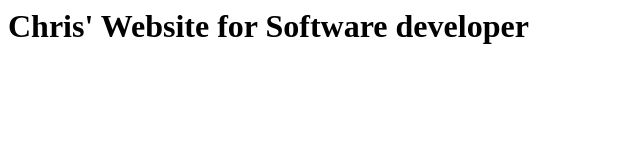
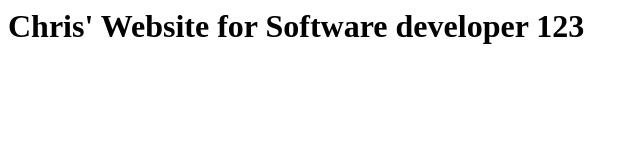
Before and after one commit to cyflai/website, a plain HTML site: page index.html in a window 1280 px wide. Shown: the full height of the page, 0-640 px from the left. Drawn offline with Linux system fonts and the light colour scheme.

Commit message:
Update index.html

```diff
--- a/index.html
+++ b/index.html
@@ -1,6 +1,6 @@
 <html><head>
 </head>
 <body>
- <div><H1> Chris' Website for Software developer</H1></div>
+ <div><H1> Chris' Website for Software developer 123</H1></div>
 </body>
 </html>
```
